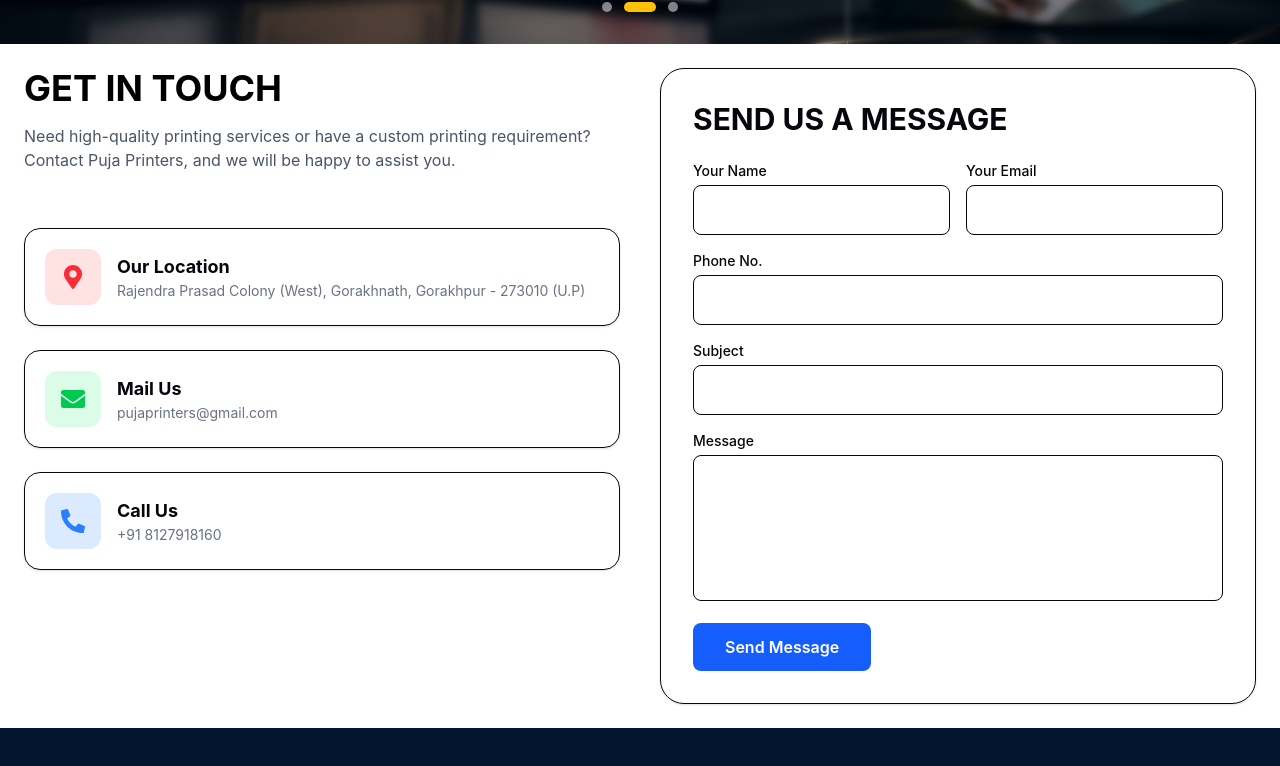
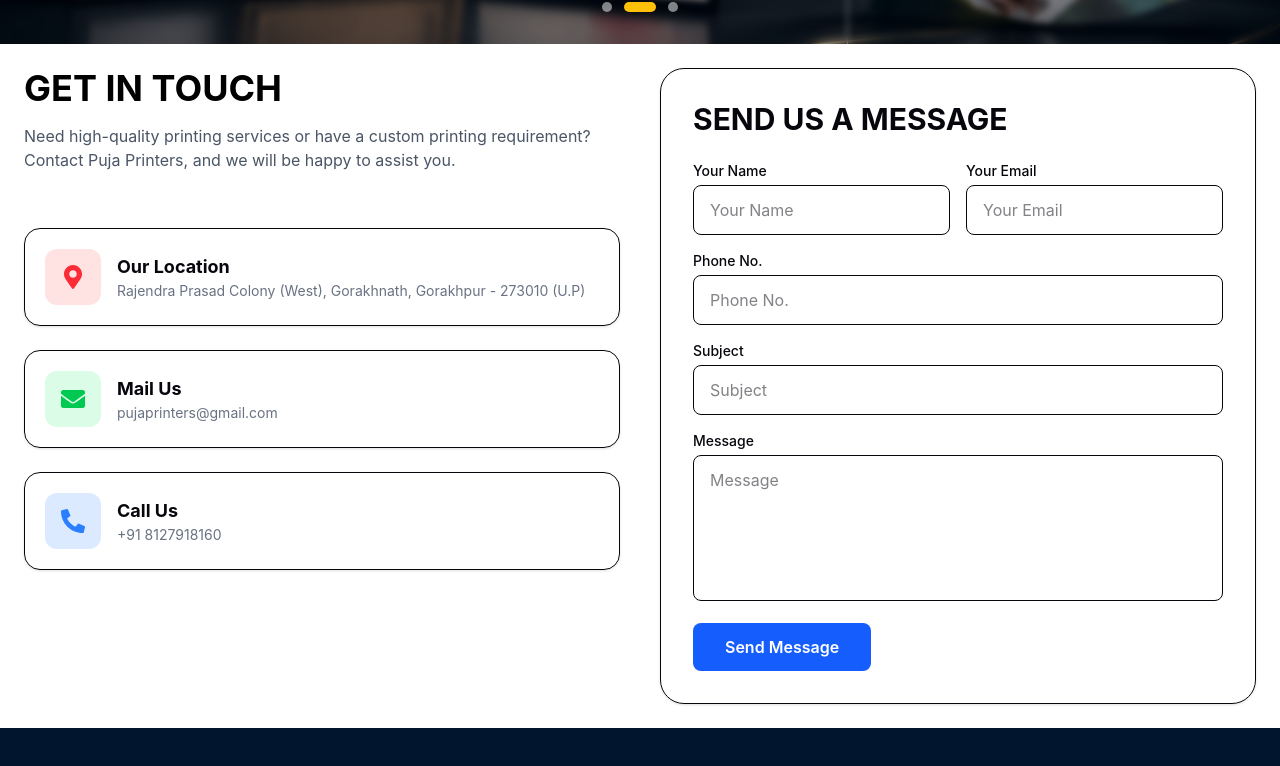
Before and after one commit to hehehaha1212/short_projact_jun, a React (Vite) app in the folder short_project_jun6/: page /contact in a window 1280 px wide. Shown: the part 556-1322 px from the top of the page. Built offline with nearby package versions, Linux system fonts and the light colour scheme; no server answers.

Commit message:
Updated contact

```diff
--- a/short_project_jun6/src/pages/ContactUs.jsx
+++ b/short_project_jun6/src/pages/ContactUs.jsx
@@ -26,6 +26,56 @@
     }, 4000);
     return () => clearInterval(timer);
   }, [images]);
+
+  const [loading, setLoading] = useState(false);
+
+  const [formData, setFormData] = useState({
+    name: "",
+    email: "",
+    phone: "",
+    subject: "",
+    message: "",
+  });
+
+  const handleChange = (e) => {
+    setFormData({
+      ...formData,
+      [e.target.name]: e.target.value,
+    });
+  };
+
+  const handleSubmit = async (e) => {
+    e.preventDefault();
+    setLoading(true);
+
+    try {
+      const res = await fetch("http://localhost:5000/api/contact", {
+        method: "POST",
+        headers: {
+          "Content-Type": "application/json",
+        },
+        body: JSON.stringify(formData),
+      });
+
+      if (!res.ok) throw new Error("Failed to send message");
+
+      alert("Message sent successfully!");
+
+      // reset form
+      setFormData({
+        name: "",
+        email: "",
+        phone: "",
+        subject: "",
+        message: "",
+      });
+    } catch (err) {
+      console.error(err);
+      alert("Something went wrong!");
+    } finally {
+      setLoading(false);
+    }
+  };
 
   return (
     <div className="w-full bg-white mx-auto text-left">
@@ -140,14 +190,17 @@
           <div className="border rounded-3xl p-8 shadow-sm">
             <h2 className="text-3xl font-bold mb-6">SEND US A MESSAGE</h2>
 
-            <form className="space-y-4">
+            <form className="space-y-4" onSubmit={handleSubmit}>
               <div className="grid md:grid-cols-2 gap-4">
                 <div>
                   <label className="block mb-1 text-sm font-medium">
                     Your Name
                   </label>
                   <input
-                    type="text"
+                    name="name"
+                    value={formData.name}
+                    onChange={handleChange}
+                    placeholder="Your Name"
                     className="w-full border rounded-lg px-4 py-3 outline-none focus:ring-2 focus:ring-blue-500"
                   />
                 </div>
@@ -157,7 +210,10 @@
                     Your Email
                   </label>
                   <input
-                    type="email"
+                    name="email"
+                    value={formData.email}
+                    onChange={handleChange}
+                    placeholder="Your Email"
                     className="w-full border rounded-lg px-4 py-3 outline-none focus:ring-2 focus:ring-blue-500"
                   />
                 </div>
@@ -168,7 +224,10 @@
                   Phone No.
                 </label>
                 <input
-                  type="text"
+                  name="phone"
+                  value={formData.phone}
+                  onChange={handleChange}
+                  placeholder="Phone No."
                   className="w-full border rounded-lg px-4 py-3 outline-none focus:ring-2 focus:ring-blue-500"
                 />
               </div>
@@ -178,7 +237,10 @@
                   Subject
                 </label>
                 <input
-                  type="text"
+                  name="subject"
+                  value={formData.subject}
+                  onChange={handleChange}
+                  placeholder="Subject"
                   className="w-full border rounded-lg px-4 py-3 outline-none focus:ring-2 focus:ring-blue-500"
                 />
               </div>
@@ -189,6 +251,10 @@
                 </label>
 
                 <textarea
+                  name="message"
+                  value={formData.message}
+                  onChange={handleChange}
+                  placeholder="Message"
                   rows="5"
                   className="w-full border rounded-lg px-4 py-3 outline-none resize-none focus:ring-2 focus:ring-blue-500"
                 ></textarea>
@@ -196,9 +262,10 @@
 
               <button
                 type="submit"
+                disabled={loading}
                 className="bg-blue-600 hover:bg-blue-700 text-white px-8 py-3 rounded-lg font-semibold transition"
               >
-                Send Message
+                {loading ? "Sending..." : "Send Message"}
               </button>
             </form>
           </div>
```
